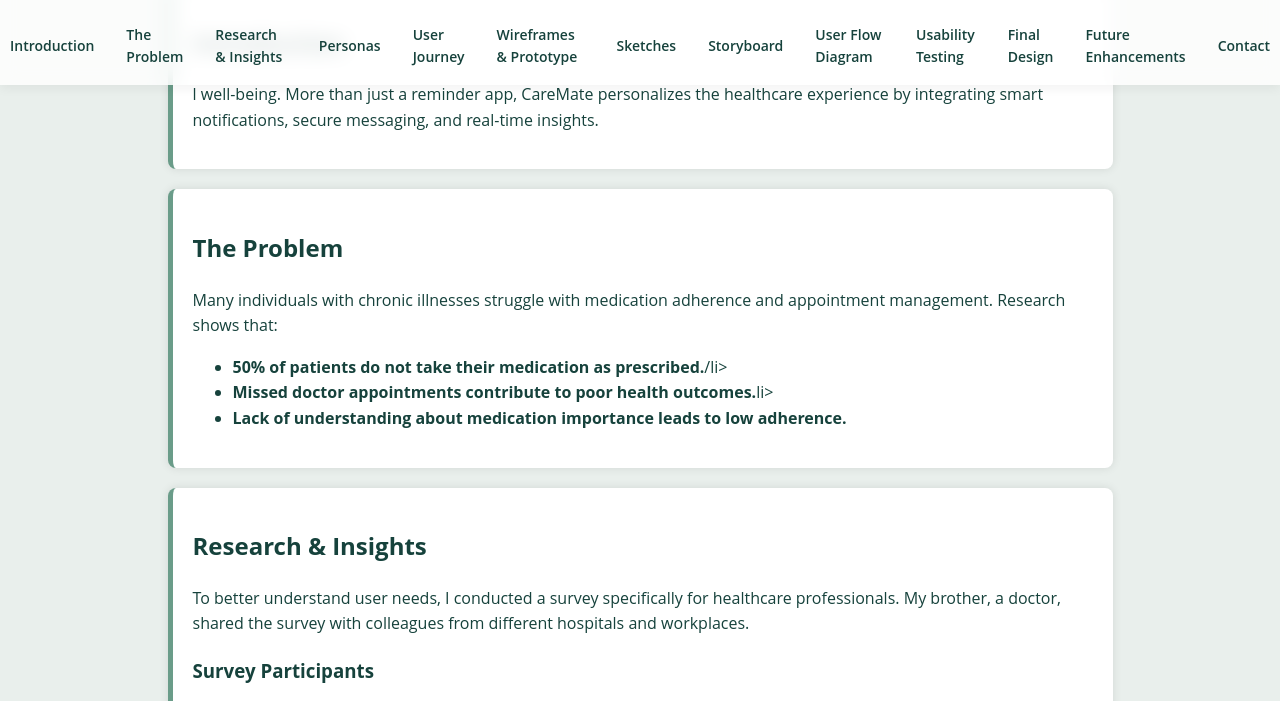
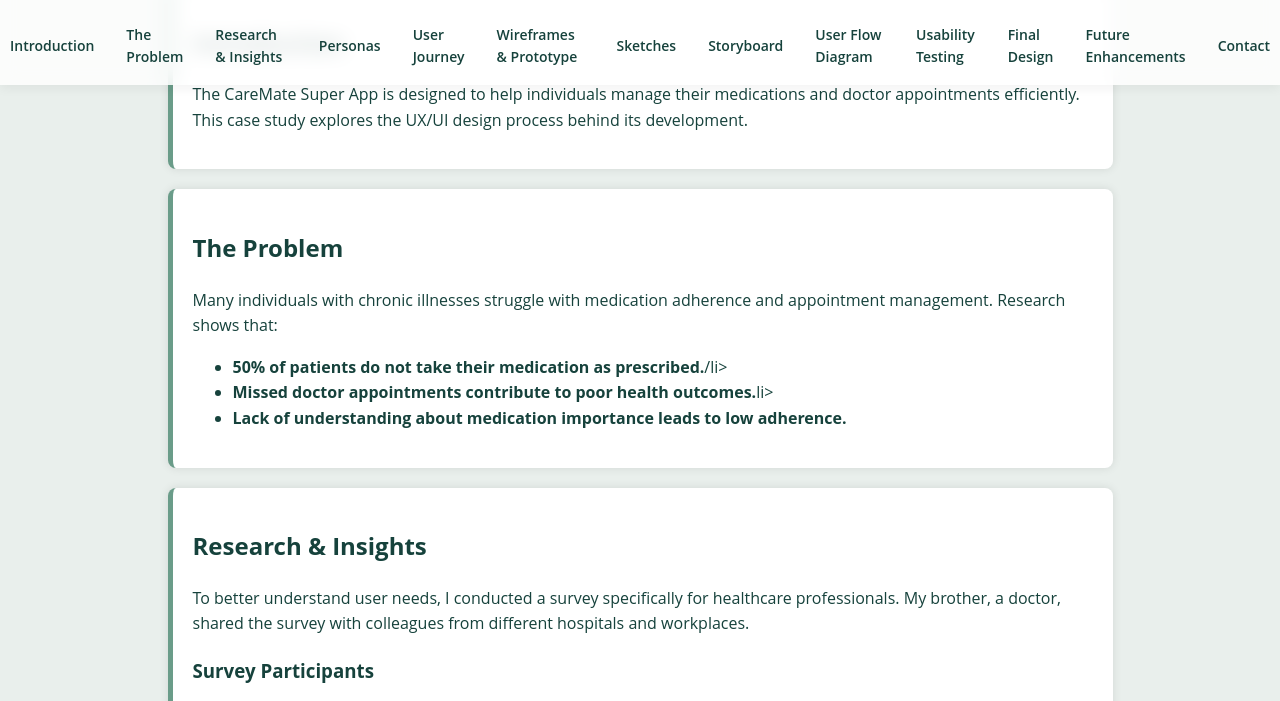
Before and after one commit to SarahDaccache/health-companion-case-study, a plain HTML site: page index.html in a window 1280 px wide. Shown: the part 86-787 px from the top of the page. Drawn offline with Linux system fonts and the light colour scheme.

```diff
--- a/index.html
+++ b/index.html
@@ -27,7 +27,8 @@
     </header>
 
     <section id="introduction">
-        <h2>Introduction</h2>l well-being. More than just a reminder app, CareMate personalizes the healthcare experience by integrating smart notifications, secure messaging, and real-time insights.</p>
+        <h2>Introduction</h2>
+        <p>The CareMate Super App is designed to help individuals manage their medications and doctor appointments efficiently. This case study explores the UX/UI design process behind its development.</p>
     </section>
 
     <section id="problem">
```
